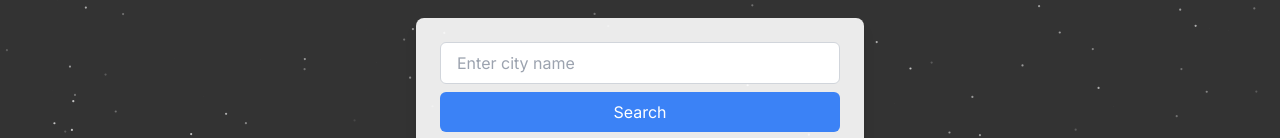
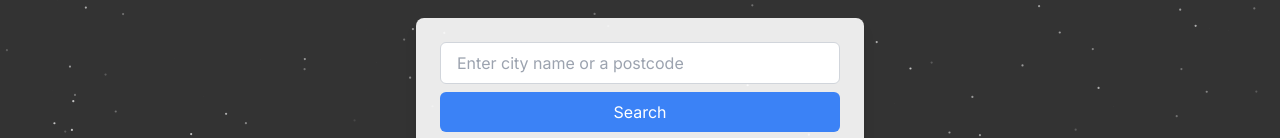
Before and after one commit to SmithyJ98/Weather-App, a Next.js app: page / in a window 1280 px wide. Shown: the part 329-467 px from the top of the page. Built offline with nearby package versions, Linux system fonts and the light colour scheme.

Commit message:
Updated default text for the search input

```diff
--- a/components/WeatherSearch.tsx
+++ b/components/WeatherSearch.tsx
@@ -20,7 +20,7 @@ export default function WeatherSearch() {
         type="text"
         value={location}
         onChange={(e) => setLocation(e.target.value)}
-        placeholder="Enter city name"
+        placeholder="Enter city name or a postcode "
         className="w-full px-4 py-2 rounded-md border border-gray-300 focus:outline-none focus:ring-2 focus:ring-blue-500"
       />
       <button
```
